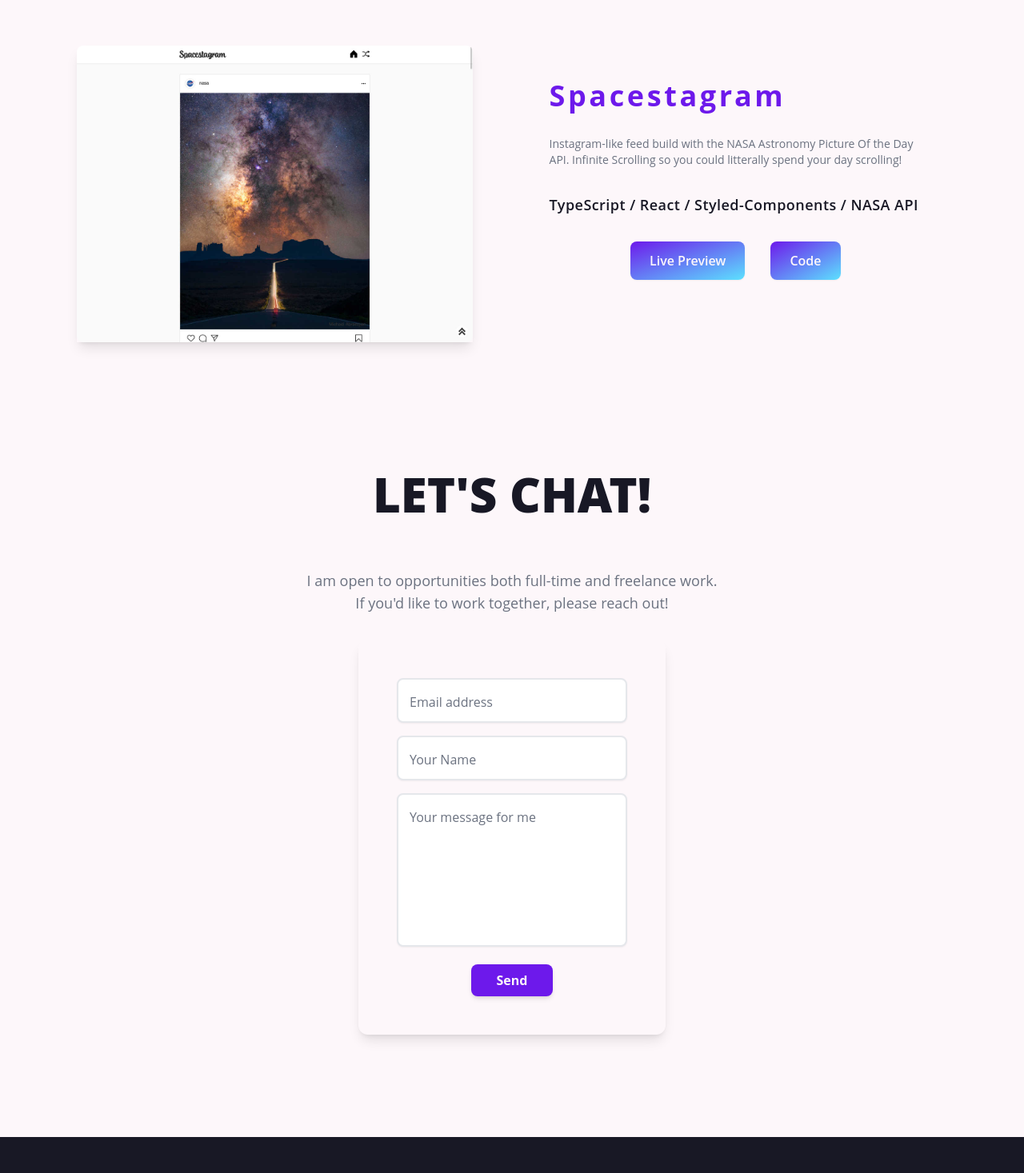
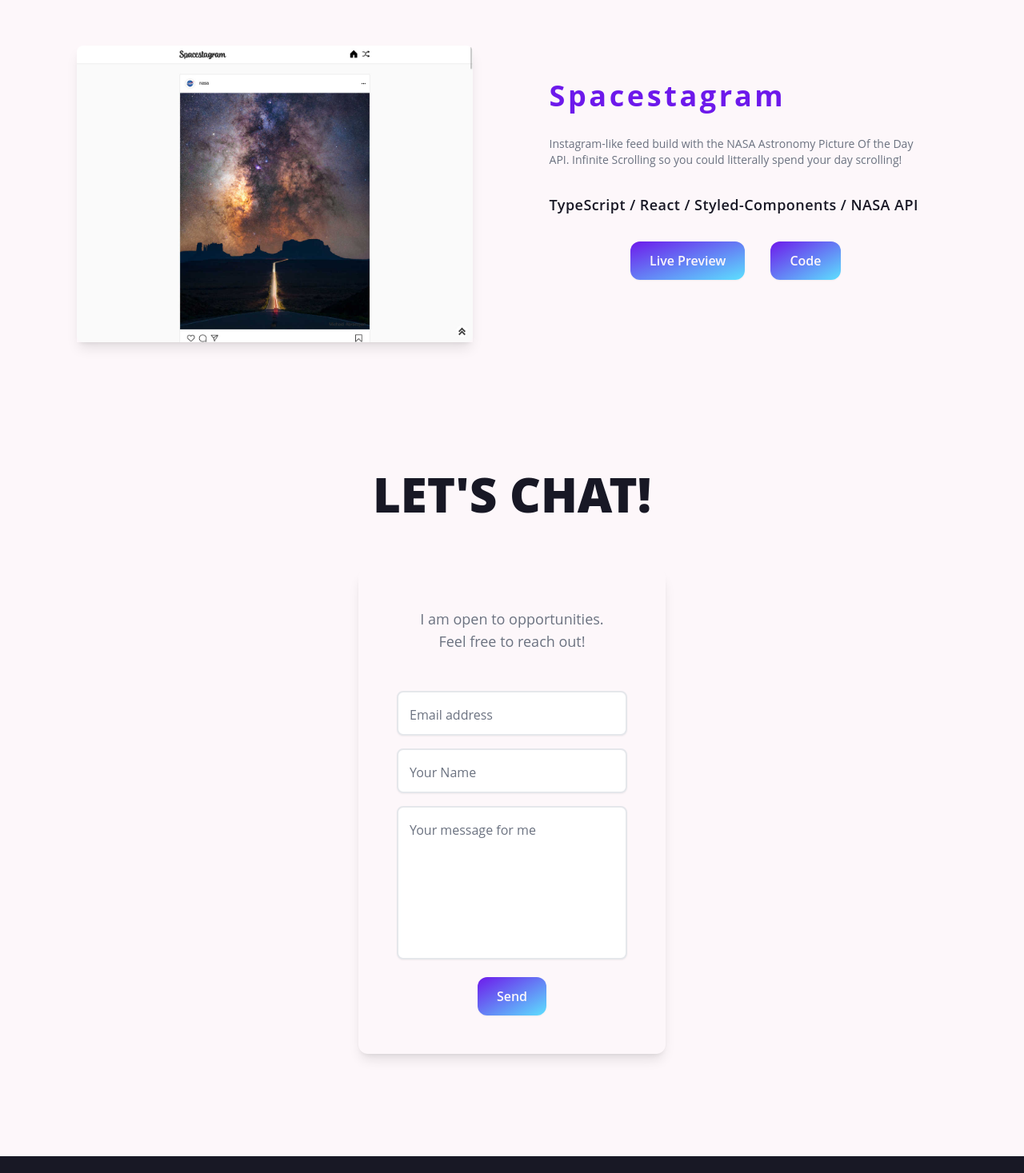
Before and after one commit to theolvq/daawa-portfolio, a Next.js app: page / in a window 1280 px wide. Shown: the part 2351-3818 px from the top of the page at 80% size. Built offline with nearby package versions, Linux system fonts and the light colour scheme.

Commit message:
fixed api/contact with OAuth

```diff
--- a/components/Contact.tsx
+++ b/components/Contact.tsx
@@ -55,14 +55,6 @@
     );
   }
 
-  if (isError) {
-    return (
-      <p className='mx-auto my-8 w-max text-xl text-red-500'>
-        There was an error sending your message, please try again later.
-      </p>
-    );
-  }
-
   return (
     <InView threshold={0.2} onChange={handleSectionChange}>
       {({ ref }) => (
@@ -79,15 +71,15 @@
             </p>
           ) : (
             <>
-              <p className='mb-8 text-lg text-center'>
-                I am open to opportunities both full-time and freelance work.
-                <br />
-                If you&#39;d like to work together, please reach out!
-              </p>
               <form
                 className='flex flex-col gap-4 justify-center items-center max-w-sm mx-auto p-12 rounded-xl shadow-lg'
                 onSubmit={handleSubmit}
               >
+                <p className='mb-8 text-lg text-center'>
+                  I am open to opportunities.
+                  <br />
+                  Feel free to reach out!
+                </p>
                 <div className='relative w-full'>
                   <input
                     onChange={handleChange}
@@ -114,7 +106,7 @@
                   />
                   <label htmlFor='name'>Your Name</label>
                 </div>
-                <div className='relative'>
+                <div className='relative w-full'>
                   <textarea
                     onChange={handleChange}
                     name='message'
@@ -129,7 +121,7 @@
                 </div>
                 <button
                   aria-label='Submit contact form'
-                  className='flex gap-3 items-center bg-purple max-w-max py-2 px-8 rounded-lg text-white font-bold shadow-md hover:bg-opacity-80 hover:shadow-lg hover:scale-110 transition-all'
+                  className='card-btn'
                   type='submit'
                   disabled={isSubmitting}
                 >
--- a/pages/api/contact.ts
+++ b/pages/api/contact.ts
@@ -6,36 +6,41 @@
 const PASSWORD = process.env.PASSWORD;
 const EMAIL = process.env.EMAIL;
 
-export default function handler(
+export default async function handler(
   req: NextApiRequest,
   res: NextApiResponse,
-): void {
+): Promise<void> {
   const transporter = nodemailer.createTransport({
     port: 465,
     host: 'smtp.gmail.com',
     secure: true,
     auth: {
+      type: 'OAuth2',
       user: EMAIL,
       pass: PASSWORD,
+      clientId: process.env.OAUTH_CLIENT_ID,
+      clientSecret: process.env.OAUTH_CLIENT_SECRET,
+      refreshToken: process.env.OAUTH_REFRESH_TOKEN,
     },
   });
   const mailData = {
     from: EMAIL,
     to: 'theo.leveque@gmail.com',
     subject: `Message from ${req.body.name}`,
+    replyTo: req.body.email,
     text: req.body.message,
     html: `
     <p>${req.body.message}</p>
-    <a href='mailto:${req.body.email}'>Click here to reply to ${req.body.email}</a>
     `,
   };
-  transporter.sendMail(mailData, (err: Error, info: SentMessageInfo) => {
-    if (err) {
-      console.error(err);
-      res.status(500).send(err);
-    } else {
-      console.log(info);
-      res.status(200).send('Message sent!');
+
+  try {
+    const info: SentMessageInfo = await transporter.sendMail(mailData);
+    console.log(info);
+    res.status(200).json({ message: 'success' });
+  } catch (err: unknown) {
+    if (err instanceof Error) {
+      res.status(500).json({ message: err.message });
     }
-  });
+  }
 }
--- a/styles/globals.css
+++ b/styles/globals.css
@@ -72,8 +72,8 @@
 
   .card-btn {
     @apply bg-gradient-to-br from-purple to-cyan  hover:bg-gradient-to-tl
-     sm:px-6 sm:py-3 px-3 py-1.5 rounded-lg text-white font-semibold shadow-sm
-     hover:scale-110 hover:shadow-lg transition-all duration-200 ease-in;
+     sm:px-6 sm:py-3 px-3 py-1.5 rounded-xl text-white font-semibold shadow-sm
+     hover:scale-105 hover:shadow-lg transition-all duration-200 ease-in;
   }
   .card-link {
     @apply text-cyan hover:underline;
```
